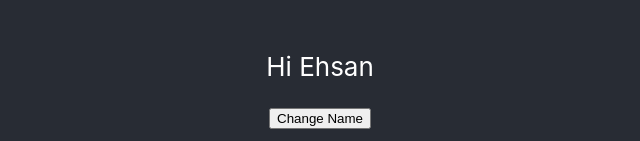
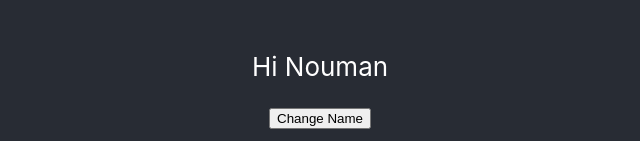
Before and after one commit to NoumanYousaf482/monster-rolodex, a React (Create React App) app: page / in a window 1280 px wide. Shown: the part 483-624 px from the top of the page, without its empty margins (320-960 px from the left). Built offline with nearby package versions, Linux system fonts and the light colour scheme.

Commit message:
set state

```diff
--- a/src/App.js
+++ b/src/App.js
@@ -8,7 +8,7 @@ class App extends Component {
     super();
 
     this.state={
-      name:'Ehsan'
+      name:'Nouman'
 
     }
   }
@@ -19,7 +19,10 @@ class App extends Component {
         <header className="App-header">
           <img src={logo} className="App-logo" alt="logo" />
           <p> Hi {this.state.name}</p>
-          <button>
+          <button onClick={() => {
+            this.setState({name:'Ehsan'})
+          }}
+          >
             Change Name
           </button>
         </header>
```
